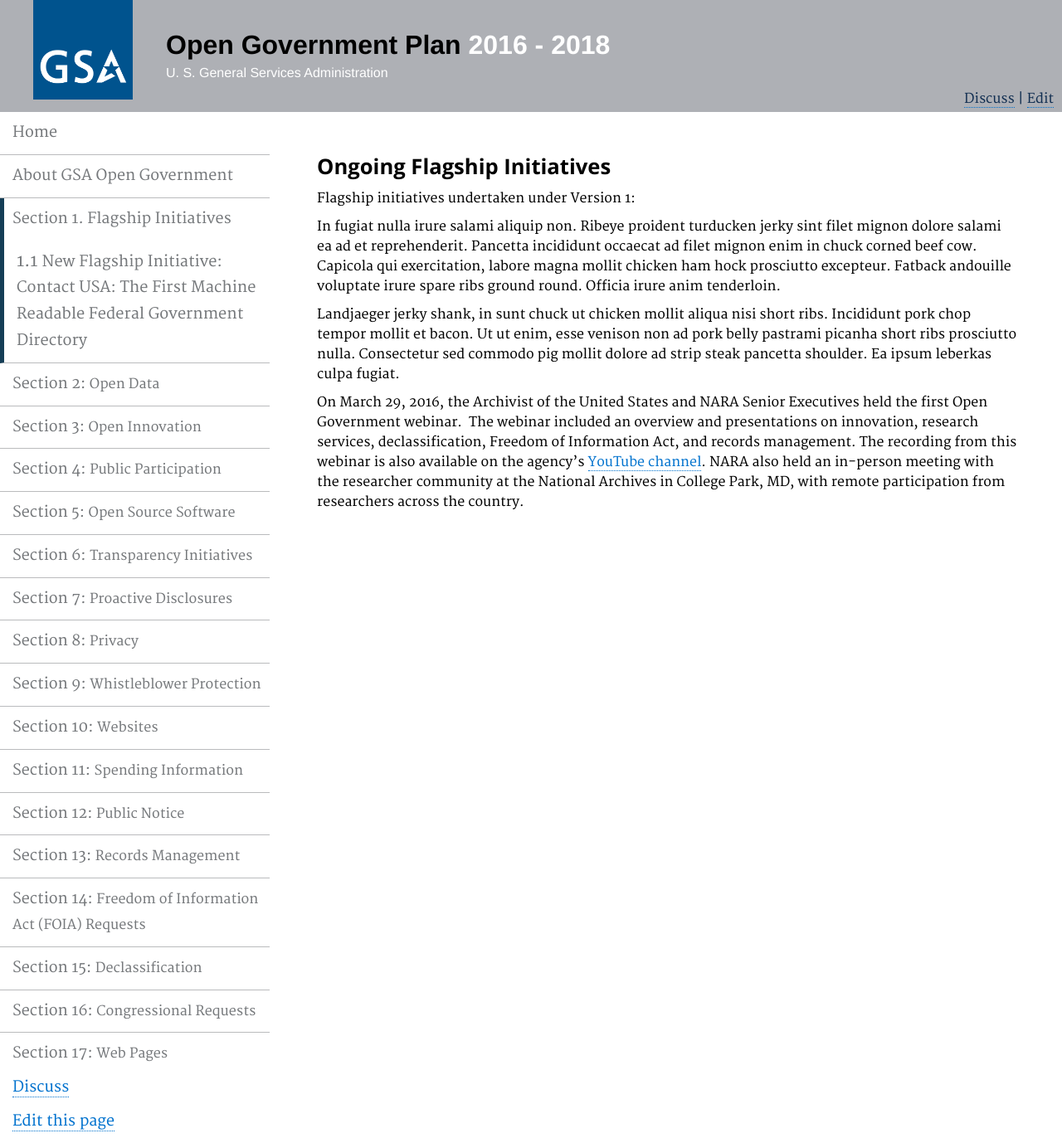
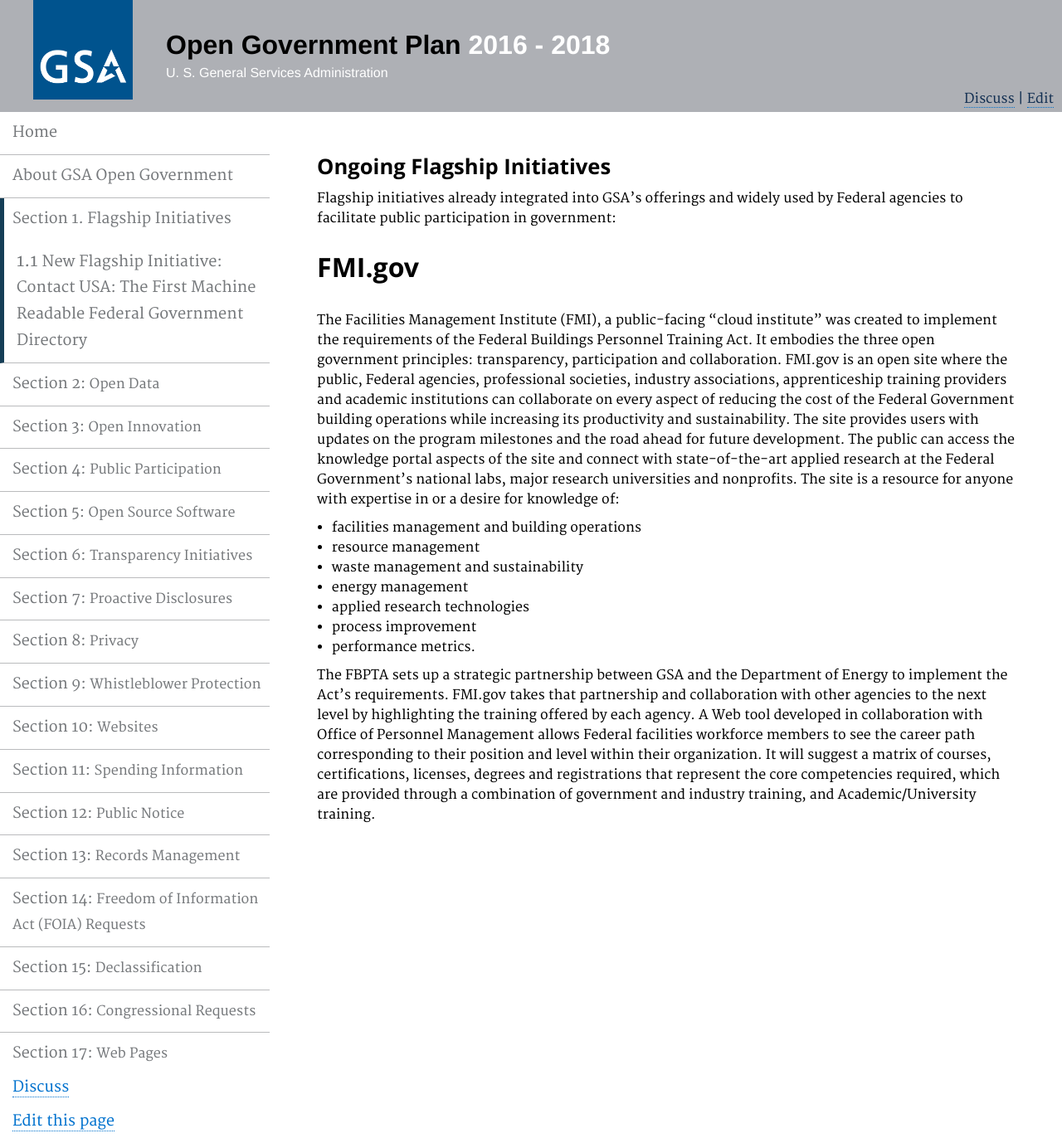
Before and after one commit to GSA/opengovplan, a Jekyll site: the page built from pages/ongoingflagship.md, in a window 1280 px wide. Shown: the whole page at 83% size. Built offline with Jekyll 4.4.1, drawn with Linux system fonts in a browser that asks for light colours.

Commit message:
Update ongoingflagship.md

```diff
--- a/pages/ongoingflagship.md
+++ b/pages/ongoingflagship.md
@@ -8,11 +8,18 @@
 ### Ongoing Flagship Initiatives
 
 
-<p>Flagship initiatives undertaken under Version 1:</p>
+<p>Flagship initiatives already integrated into GSA’s offerings and
+widely used by Federal agencies to facilitate public participation in government:</p>
 
-<p>In fugiat nulla irure salami aliquip non. Ribeye proident turducken jerky sint filet mignon dolore salami ea ad et reprehenderit. Pancetta incididunt occaecat ad filet mignon enim in chuck corned beef cow. Capicola qui exercitation, labore magna mollit chicken ham hock prosciutto excepteur. Fatback andouille voluptate irure spare ribs ground round. Officia irure anim tenderloin.</p>
+# FMI.gov
+The Facilities Management Institute (FMI), a public-facing “cloud institute” was created to implement the requirements of the Federal Buildings Personnel Training Act. It embodies the three open government principles: transparency, participation and collaboration. FMI.gov is an open site where the public, Federal agencies, professional societies, industry associations, apprenticeship training providers and academic institutions can collaborate on every aspect of reducing the cost of the Federal Government building operations while increasing its productivity and sustainability. The site provides users with updates on the program milestones and the road ahead for future development. The public can access the knowledge portal aspects of the site and connect with state-of-the-art applied research at the Federal Government’s national labs, major research universities and nonprofits. The site is a resource for anyone with expertise in or a desire for knowledge of:
 
+- facilities management and building operations
+- resource management
+- waste management and sustainability
+- energy management
+- applied research technologies
+- process improvement
+- performance metrics.
 
-<p>Landjaeger jerky shank, in sunt chuck ut chicken mollit aliqua nisi short ribs. Incididunt pork chop tempor mollit et bacon. Ut ut enim, esse venison non ad pork belly pastrami picanha short ribs prosciutto nulla. Consectetur sed commodo pig mollit dolore ad strip steak pancetta shoulder. Ea ipsum leberkas culpa fugiat.</p>
-
-<p>On March 29, 2016, the Archivist of the United States and NARA Senior Executives held the first Open Government webinar.&nbsp; The webinar included an overview and presentations on innovation, research services, declassification, Freedom of Information Act, and records management. The recording from this webinar is also available on the agency’s <a href="https://www.youtube.com/watch?v=DYVp1pmIZZI">YouTube channel</a>. NARA also held an in-person meeting with the researcher community at the National Archives in College Park, MD, with remote participation from researchers across the country.</p>
+The FBPTA sets up a strategic partnership between GSA and the Department of Energy to implement the Act’s requirements. FMI.gov takes that partnership and collaboration with other agencies to the next level by highlighting the training offered by each agency. A Web tool developed in collaboration with Office of Personnel Management allows Federal facilities workforce members to see the career path corresponding to their position and level within their organization. It will suggest a matrix of courses, certifications, licenses, degrees and registrations that represent the core competencies required, which are provided through a combination of government and industry training, and Academic/University training.
```
